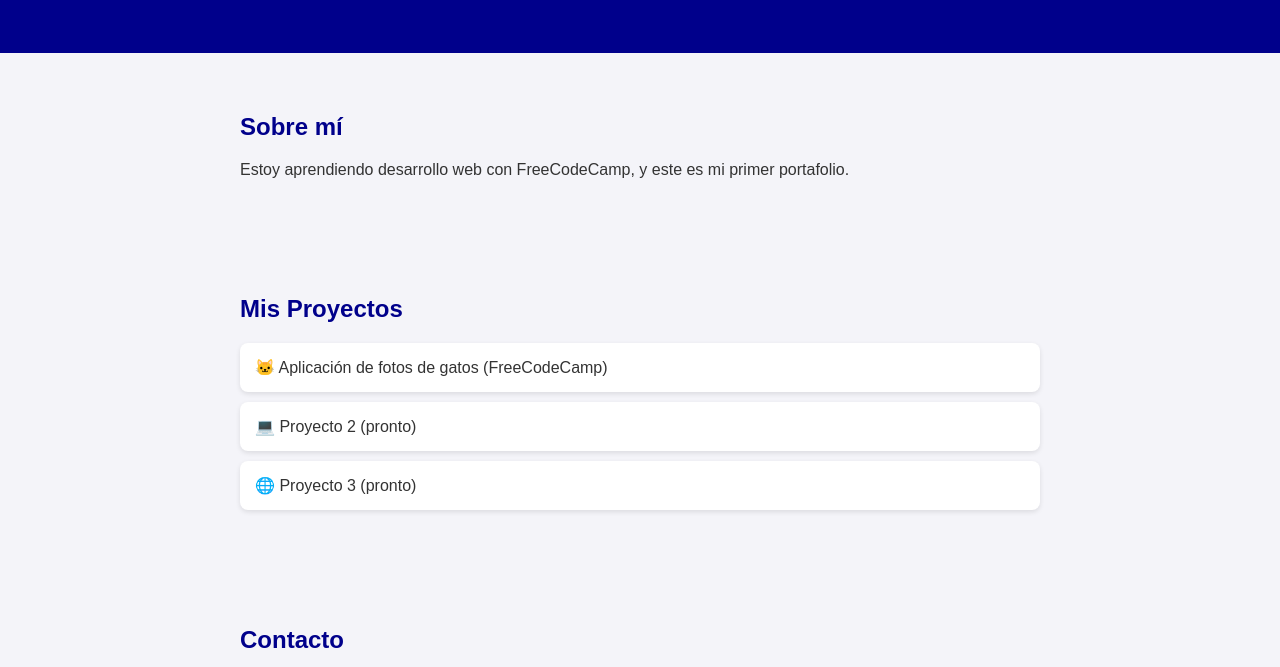
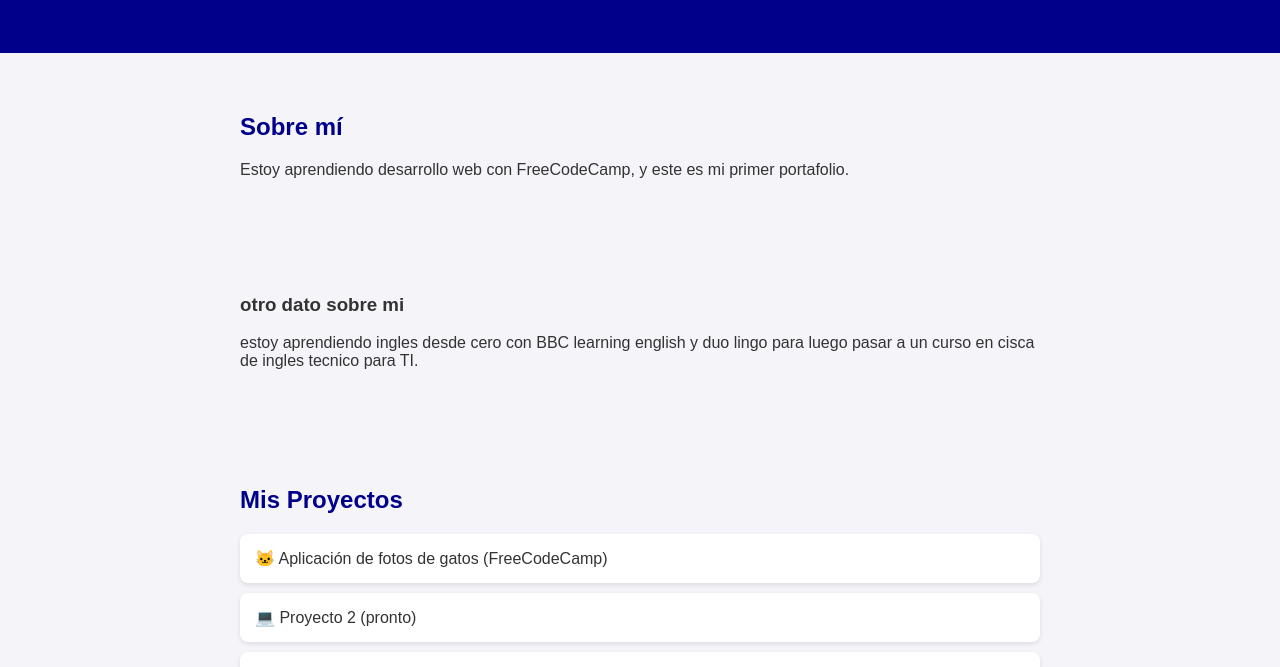
Before and after one commit to miguelhernandezmh0204-ai/mi-portafolio, a plain HTML site: page index.html in a window 1280 px wide. Shown: the part 115-782 px from the top of the page. Drawn offline with Linux system fonts and the light colour scheme.

Commit message:
agregue otro dato sobre mi

```diff
--- a/index.html
+++ b/index.html
@@ -16,7 +16,10 @@
     <h2>Sobre mí</h2>
     <p>Estoy aprendiendo desarrollo web con FreeCodeCamp, y este es mi primer portafolio.</p>
   </section>
-
+<section id="otro dato sobre mi">
+  <h3>otro dato sobre mi</h3>
+  <p>estoy aprendiendo ingles desde cero con BBC learning english y duo lingo para luego pasar a un curso en cisca de ingles tecnico para TI.</p>
+</section>
   <section id="projects">
     <h2>Mis Proyectos</h2>
     <ul>
```
